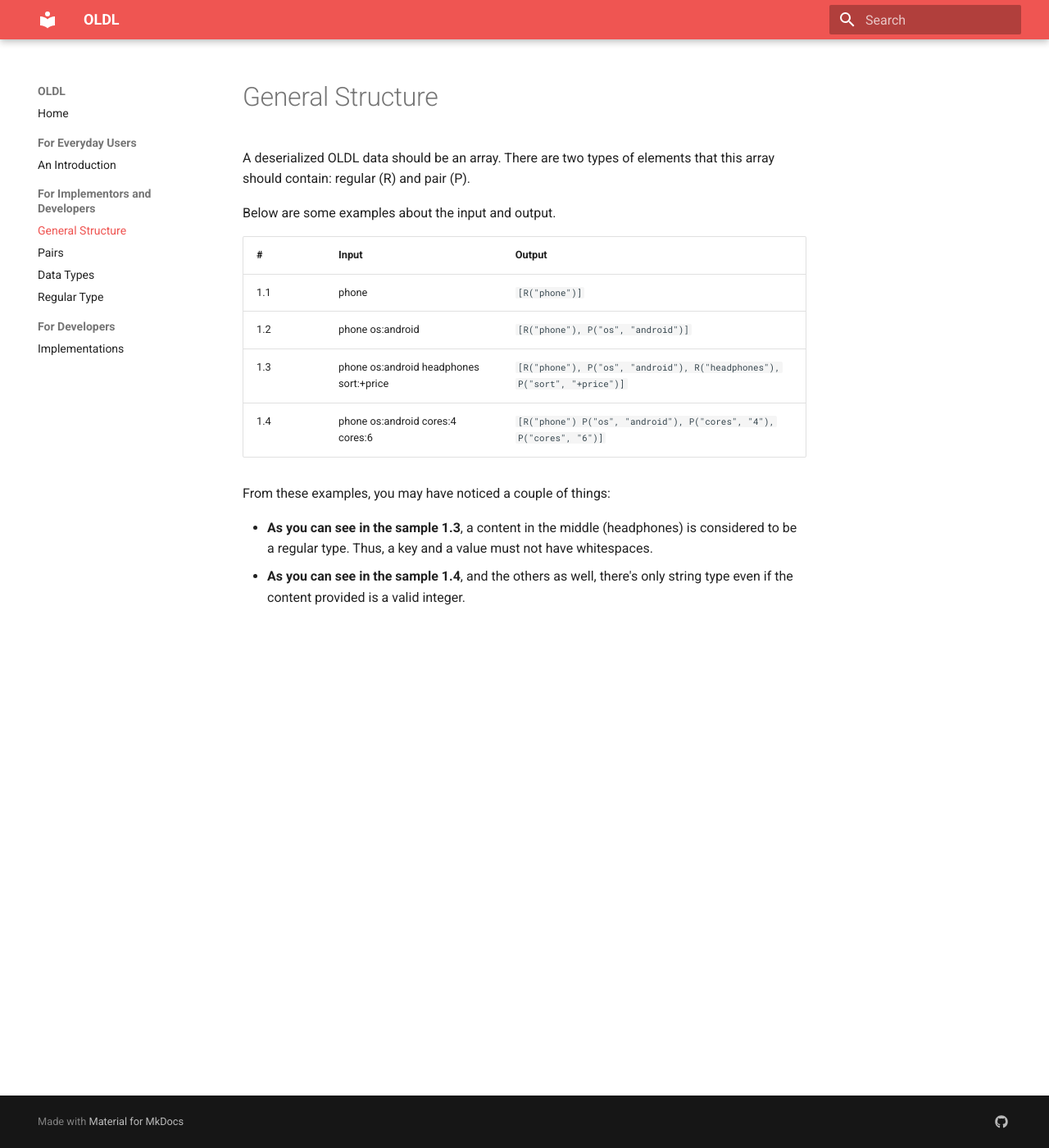
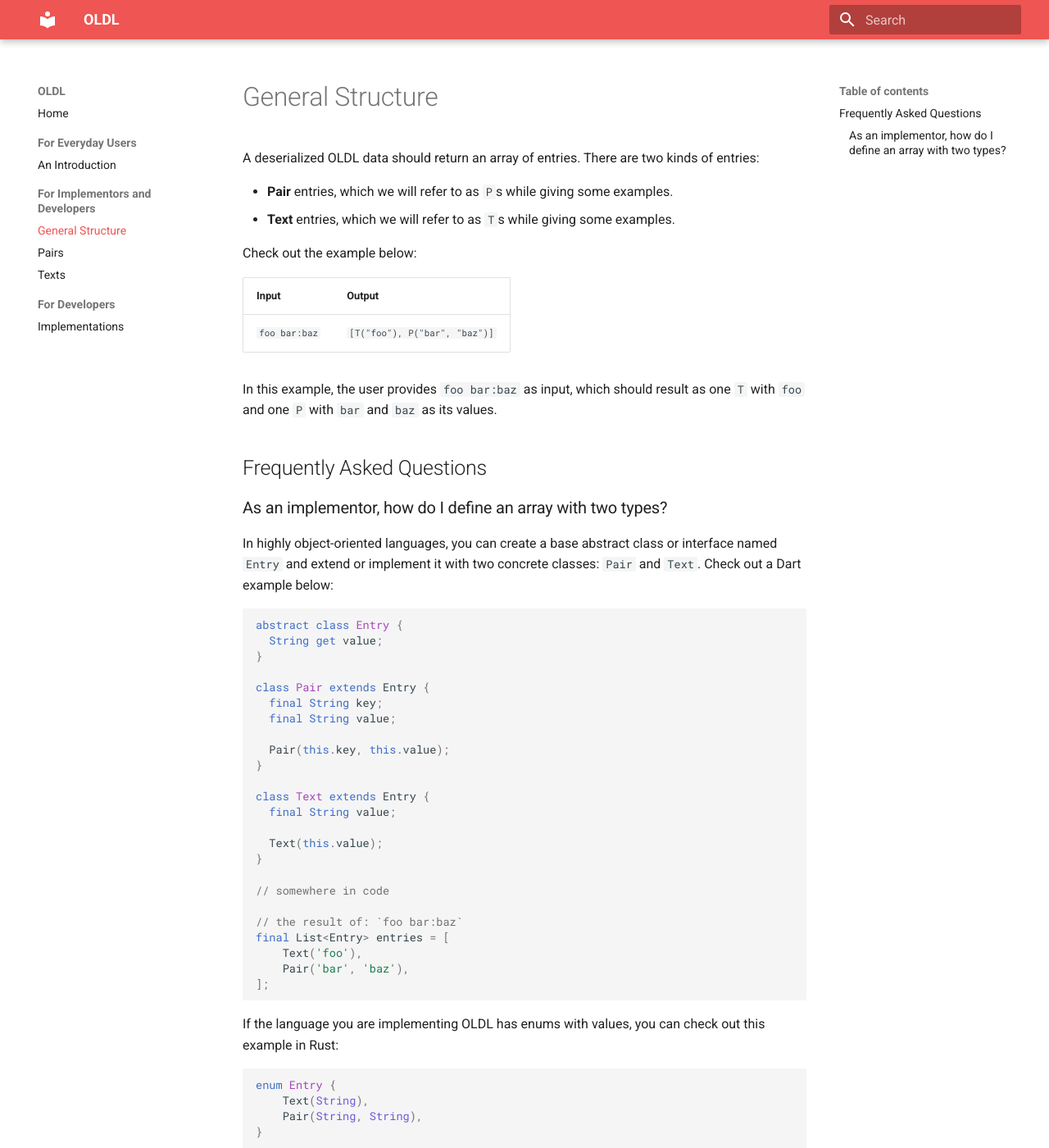
Before and after one commit to erayerdin/oldlspec, an MkDocs documentation site: the page built from docs/structure.md, in a window 1280 px wide and 1400 px high. Shown: the whole window at 82% size. Built offline with MkDocs 1.6.1 and Material for MkDocs 9.7.7, drawn with Linux system fonts in a browser that asks for light colours; some of the changed text lies outside the part shown.

Commit message:
rewritten the whole specification

````diff
--- a/docs/datatypes.md
+++ /dev/null
@@ -1,78 +0,0 @@
-<!--
- oldl (c) by Eray Erdin
-
- oldl is licensed under a
- Creative Commons Attribution-ShareAlike 4.0 International License.
-
- You should have received a copy of the license along with this
- work. If not, see <http://creativecommons.org/licenses/by-sa/4.0/>.
--->
-
-# Data Types
-
-As already defined in [General Structure](structure.md), OLDL data should be deserialized into an array of two types. Those are:
-
- - *Regular (R)*: This is just a string that a user has provided.
- - *Pair (P)*: This is the key value pairs.
-
-| # | Input | Output |
-|---|---|---|
-| 1.1 | foo bar:baz | `[R("foo"), P("bar", "baz")]` |
-
-The terminal attrubutes of these data types are always string. There's no other type than string in OLDL. This is because it is the developer's job to handle the expected data type to cover the cases.
-
-## Frequently Asked Questions
-
-### As a developer, how do we define an array?
-
-Since there's only string type in OLDL, one might need this requirement to have a sort of array and wonder why it does not exist.
-
-That's because it requires a lot of keypresses and that defies the [objective][objective] "The data should be human-writable.".
-
-If you need an array so bad, two approaches below are convenient to achieve that:
-
-| | Example Input | Advantages | Disadvantages | Approach |
-|---|---|---|---|---|
-| Comma-separated values | `foo:bar,baz,qux` | Easier to write for users | Users might provide comma+space, which would cause headaches. | Simply split the value by comma.
-| Multiple keys | `foo:bar foo:baz foo:qux` | Clear. | Harder to write for users | Put the each value of `foo` key into an array. |
-
-### As an implementor, do I need to implement array to make it convenient for developers to handle multiple values?
-
-The common approaches along with their pros and cons are discussed in [this question](datatypes.md#how-do-we-define-an-array). Since there are multiple possible approaches, it is the best bet to not implement it in your library.
-
-### As an implementor, in the target language, how do I define an array with two different types R and P?
-
-In highly object oriented languages, you can create an interface or abstract class named `Type` and implement it with two concrete classes named `Regular` and `Pair`. With this method, you can define an array with two types, using the parent interface. An example using Dart is:
-
-```dart
-// A super-class.
-abstract class Type {
-    // ...
-}
-
-// A concrete class that extends `Type`.
-class RegularType extends Type {
-    // ...
-}
-
-// A concrete class that extends `Type`.
-class PairType extends Type {
-    // ...
-}
-
-// ... later in code ...
-
-final List<Type> output  [Regular(), Pair()];
-```
-
-If the target language has value-based enums as in Rust, you can simply use them. A Rust example would be:
-
-```rust
-enum Type {
-    Regular(String),
-    Pair(String, String),
-}
-```
-
-[faq]: datatypes.md#frequently-asked-questions
-[objectives]: index.md#objectives
--- a/docs/structure.md
+++ b/docs/structure.md
@@ -10,18 +10,65 @@
 
 # General Structure
 
-A deserialized OLDL data should be an array. There are two types of elements that this array should contain: regular (R) and pair (P).
+A deserialized OLDL data should return an array of entries. There are two kinds of entries:
 
-Below are some examples about the input and output.
+ - **Pair** entries, which we will refer to as `P`s while giving some examples.
+ - **Text** entries, which we will refer to as `T`s while giving some examples.
 
-| # | Input | Output |
-|---|---|---|
-| 1.1 | phone | `[R("phone")]` |
-| 1.2 | phone os:android | `[R("phone"), P("os", "android")]` |
-| 1.3 | phone os:android headphones sort:+price | `[R("phone"), P("os", "android"), R("headphones"), P("sort", "+price")]` |
-| 1.4 | phone os:android cores:4 cores:6 | `[R("phone") P("os", "android"), P("cores", "4"), P("cores", "6")]` |
+Check out the example below:
 
-From these examples, you may have noticed a couple of things:
+| Input | Output |
+| ----- | ------ |
+| `foo bar:baz` | `[T("foo"), P("bar", "baz")]` |
 
- - **As you can see in the sample 1.3**, a content in the middle (headphones) is considered to be a regular type. Thus, a key and a value must not have whitespaces.
- - **As you can see in the sample 1.4**, and the others as well, there's only string type even if the content provided is a valid integer.
+In this example, the user provides `foo bar:baz` as input, which should result as one `T` with `foo` and one `P` with `bar` and `baz` as its values.
+
+## Frequently Asked Questions
+
+### As an implementor, how do I define an array with two types?
+
+In highly object-oriented languages, you can create a base abstract class or interface named `Entry` and extend or implement it with two concrete classes: `Pair` and `Text`. Check out a Dart example below:
+
+```dart
+abstract class Entry {
+  String get value;
+}
+
+class Pair extends Entry {
+  final String key;
+  final String value;
+
+  Pair(this.key, this.value);
+}
+
+class Text extends Entry {
+  final String value;
+
+  Text(this.value);
+}
+
+// somewhere in code
+
+// the result of: `foo bar:baz`
+final List<Entry> entries = [
+    Text('foo'),
+    Pair('bar', 'baz'),
+];
+```
+
+If the language you are implementing OLDL has enums with values, you can check out this example in Rust:
+
+```rust
+enum Entry {
+    Text(String),
+    Pair(String, String),
+}
+
+// somewhere in code
+
+// the result of: `foo bar:baz`
+let entries = vec![
+    Entry::Text("foo".to_string()),
+    Entry::Pair("bar".to_string(), "baz".to_string()),
+];
+```
--- a/mkdocs.yml
+++ b/mkdocs.yml
@@ -22,6 +22,8 @@ markdown_extensions:
   - toc:
       permalink: true
   - footnotes
+  - attr_list
+  - md_in_html
 
 nav:
   - Home: index.md
@@ -30,7 +32,6 @@ nav:
   - For Implementors and Developers:
       - General Structure: structure.md
       - Pairs: pairs.md
-      - Data Types: datatypes.md
-      - Regular Type: regular.md
+      - Texts: texts.md
   - For Developers:
       - Implementations: implementations.md
--- a/pyproject.toml
+++ b/pyproject.toml
@@ -7,7 +7,7 @@ authors = ["Eray Erdin <eraygezer.94@gmail.com>"]
 [tool.poetry.dependencies]
 python = "^3.6"
 mkdocs = "^1.2.2"
-mkdocs-material = "^7.2.6"
+mkdocs-material = "^8.2.15"
 
 [tool.poetry.dev-dependencies]
 
````
Also changed, not shown: other parts of docs/structure.md (+2 -2 lines), README.md (+3 -17 lines), docs/everydayusers.md (+7 -1 lines), docs/implementations.md (+3 -3 lines), docs/index.md (+30 -7 lines), docs/pairs.md (+40 -21 lines), docs/regular.md (deleted, +0 -23 lines), docs/texts.md (added, +25 -0 lines), docs/assets/github-issues.png (added), docs/assets/google-search.png (added).
